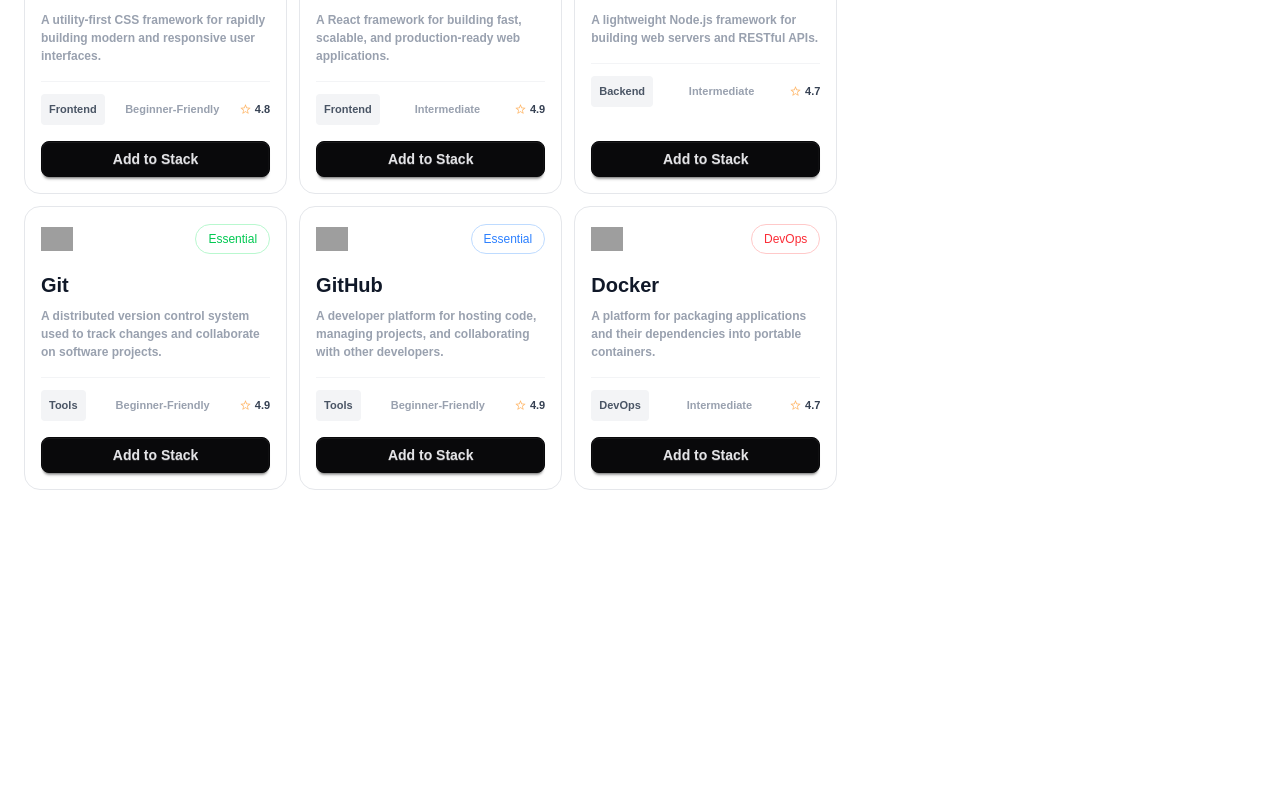
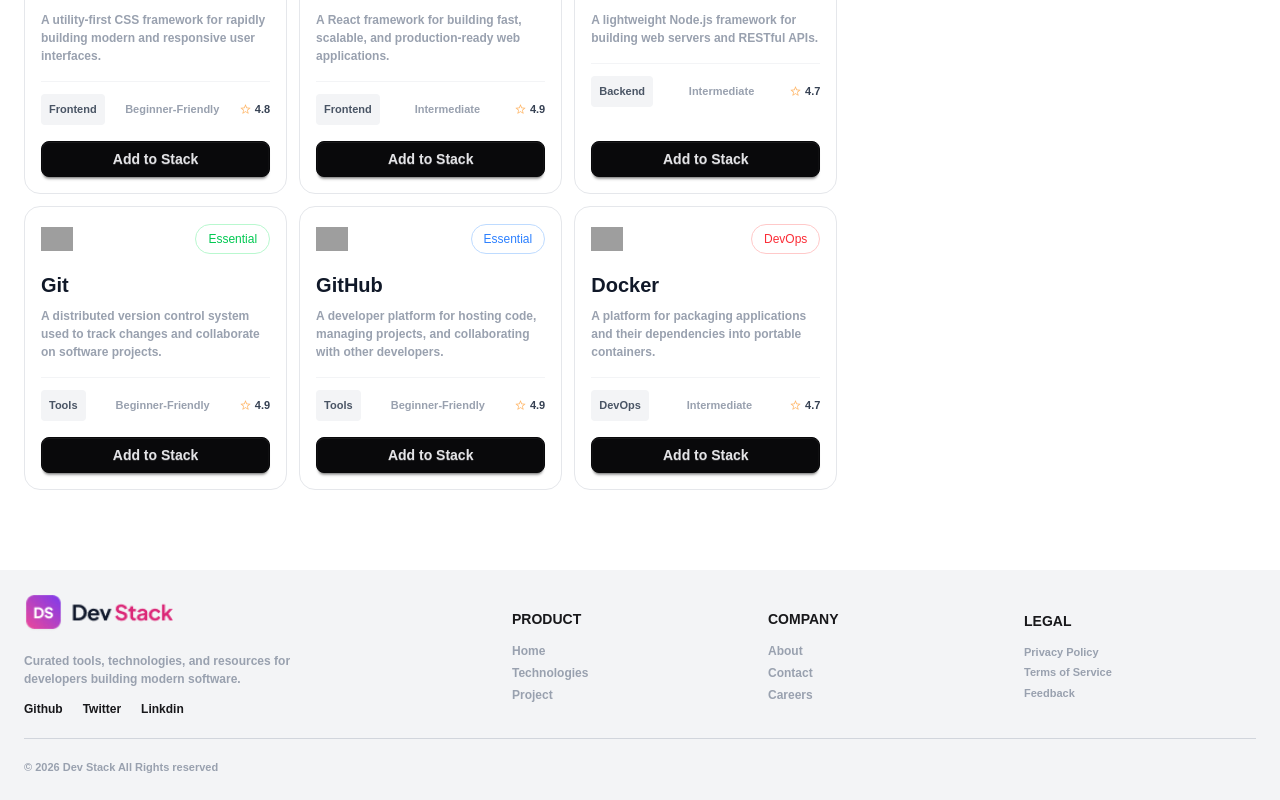
Before and after one commit to Plabon40/Assignment-o5-dev-stack-app, a React (Vite) app: page / in a window 1280 px wide. Shown: the part 1489-2289 px from the top of the page. Before the commit the page ends 2019 px from the top, so only its background shows below. Built offline with nearby package versions, Linux system fonts and the light colour scheme; grey boxes are pictures that could not be loaded.

Commit message:
Fotter section added

```diff
--- a/src/App.tsx
+++ b/src/App.tsx
@@ -5,6 +5,7 @@
 
 import { TechnologySection } from "./components/TechnologySection";
 import type { Technology } from "./types/technology";
+import Footer from "./components/Footer";
 const technologyDataPromise = async (): Promise<Technology[]> => {
   const r = await fetch("/public/Data.json");
   const data = await r.json();
@@ -15,9 +16,10 @@
     <>
       <Navbar />
       <Hero />
-      <Suspense>
+      <Suspense fallback={<div className="text-center mt-10">Loading...</div>}>
         <TechnologySection technologyDataPromise={technologyDataPromise()} />
       </Suspense>
+      <Footer />
     </>
   );
 }
--- /dev/null
+++ b/src/components/Footer.tsx
@@ -0,0 +1,81 @@
+import Logo from "../assets/logo-text.png";
+
+const Footer = () => {
+  return (
+    <div className="bg-gray-100 mt-10">
+      <footer className=" py-6 container mx-auto px-6">
+        <div className=" grid grid-cols-[2fr_1fr_1fr_1fr] gap-6 items-center ">
+          <div className="flex flex-col gap-3">
+            <img className="w-[150px]" src={Logo} alt="Dev Stack Logo" />
+            <p className="text-gray-400 mt-2 text-[12px] w-[300px]">
+              Curated tools, technologies, and resources for developers building
+              modern software.
+            </p>
+
+            <ul className="flex gap-5 flex-row text-[12px]">
+              <li>
+                <a href="">Github</a>
+              </li>
+              <li>
+                <a href="">Twitter</a>
+              </li>
+              <li>
+                <a href="">Linkdin</a>
+              </li>
+            </ul>
+          </div>
+
+          <div className="flex flex-col gap-3 ">
+            <h1 className="text-[14px]">PRODUCT</h1>
+            <ul className=" text-gray-400 text-[12px] flex flex-col gap-1">
+              <li>
+                <a href="">Home</a>
+              </li>
+              <li>
+                <a href="">Technologies</a>
+              </li>
+              <li>
+                <a href="">Project</a>
+              </li>
+            </ul>
+          </div>
+          <div className="flex flex-col gap-3">
+            <h1 className="text-[14px]">COMPANY</h1>
+            <ul className=" text-gray-400 text-[12px] flex flex-col gap-1">
+              <li>
+                <a href="">About</a>
+              </li>
+              <li>
+                <a href="">Contact</a>
+              </li>
+              <li>
+                <a href="">Careers</a>
+              </li>
+            </ul>
+          </div>
+          <div className="flex flex-col gap-3">
+            <h1 className="text-[14px]">LEGAL</h1>
+            <ul className=" text-gray-400 text-[11px] flex flex-col gap-1">
+              <li>
+                <a href="">Privacy Policy</a>
+              </li>
+              <li>
+                <a href="">Terms of Service </a>
+              </li>
+              <li>
+                <a href="">Feedback </a>
+              </li>
+            </ul>
+          </div>
+        </div>
+
+        <hr className="border-gray-300 mt-5" />
+        <p className="text-[11px] text-gray-400 mt-5">
+          &copy; 2026 Dev Stack All Rights reserved
+        </p>
+      </footer>
+    </div>
+  );
+};
+
+export default Footer;
```
